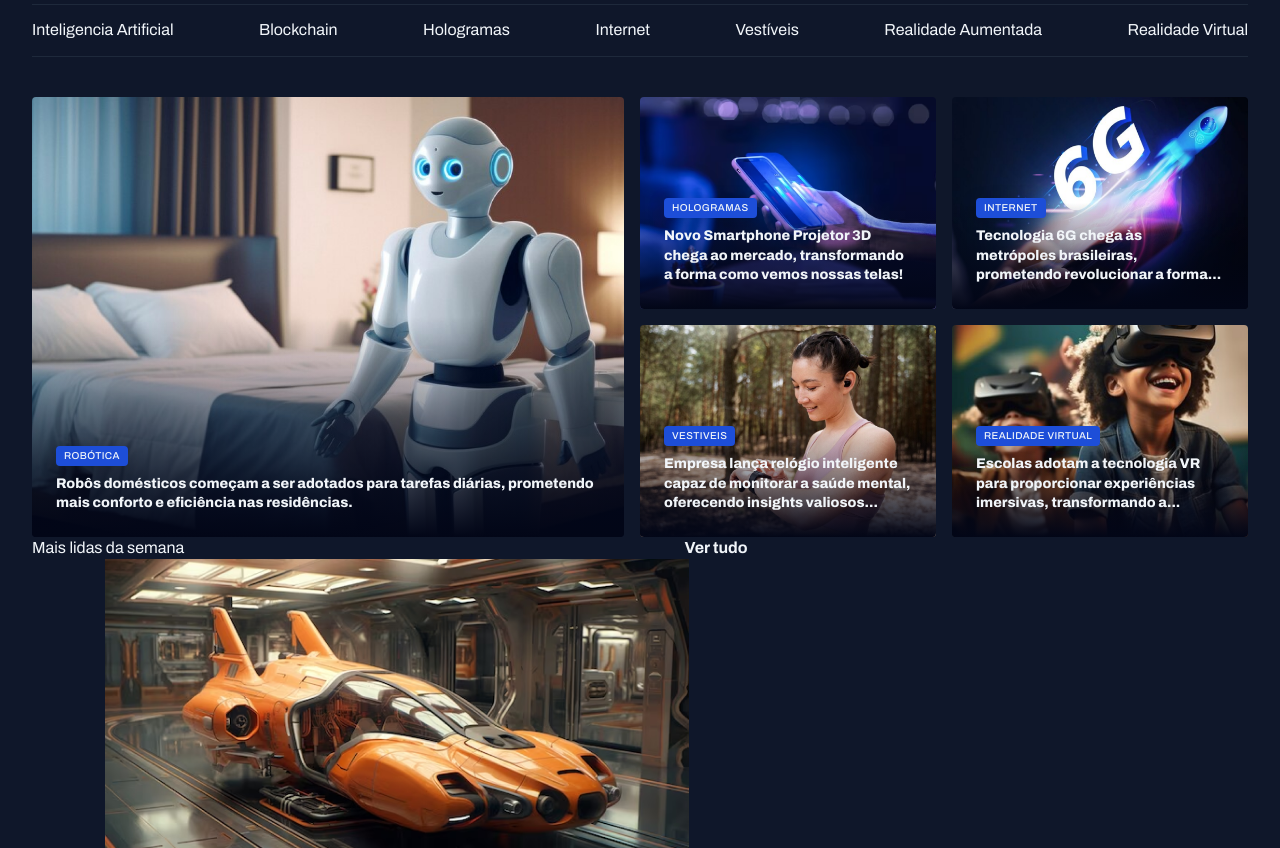
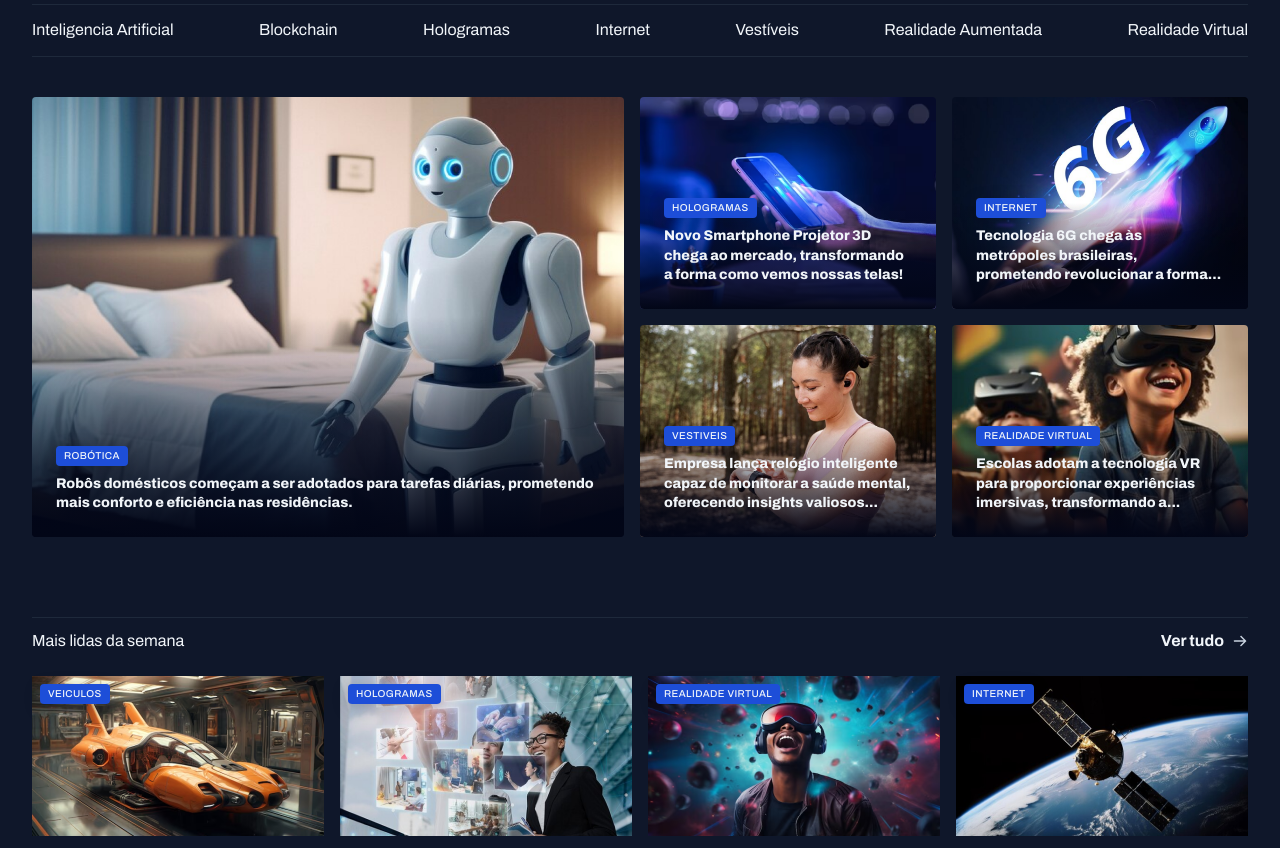
Before and after one commit to gabrielpelc/News-portal, a plain HTML site: page index.html in a window 1280 px wide. Shown: the part 60-908 px from the top of the page. Drawn offline with Linux system fonts and the light colour scheme.

Commit message:
Apply styles to Weekly section

```diff
--- a/index.html
+++ b/index.html
@@ -40,7 +40,7 @@
     </nav>
   </header>
 
-  <main class="container">
+  <main class="grid container">
     <section id="featured" class="grid grid-flow-col gap-16">
       <figure class="card">
         <img src="./assets/images/Image 01.png" alt="">
--- a/styles/global.css
+++ b/styles/global.css
@@ -56,6 +56,7 @@ img {
 
 main {
   margin-top: 40px;
+  gap: 80px;
 }
 
 .content-tag {
--- a/styles/sections.css
+++ b/styles/sections.css
@@ -1,3 +1,25 @@
+section header {
+  border-top: 1px solid var(--stroke-color);
+  padding-block: 12px 24px;
+  font: var(--text-span);
+
+  a {
+    justify-self: end;
+    align-items: center;
+    gap: 8px;
+
+    span {
+      background-image: url(../assets/Icons/ArrowRight.png);
+      width: 16px;
+      height: 16px;
+   }
+
+    &:hover span {
+      background-image: url(../assets/Icons/ArrowRight-hover.svg);
+   }
+  }
+}
+
 #featured {
   img {
     height: 100%;
@@ -37,3 +59,29 @@
     }
   }
 }
+
+#weekly {
+  &>div {
+    grid-template-columns: repeat(4, 292px);
+  }
+
+  img {
+    height: 160px;
+  }
+
+  figure {
+    position: relative;
+
+    .content-tag {
+      position:absolute;
+      top: 8px;
+      left: 8px;
+    }
+
+    p {
+      margin-top: 8px;
+      font-weight: 800;
+    }
+  }
+
+}
```
